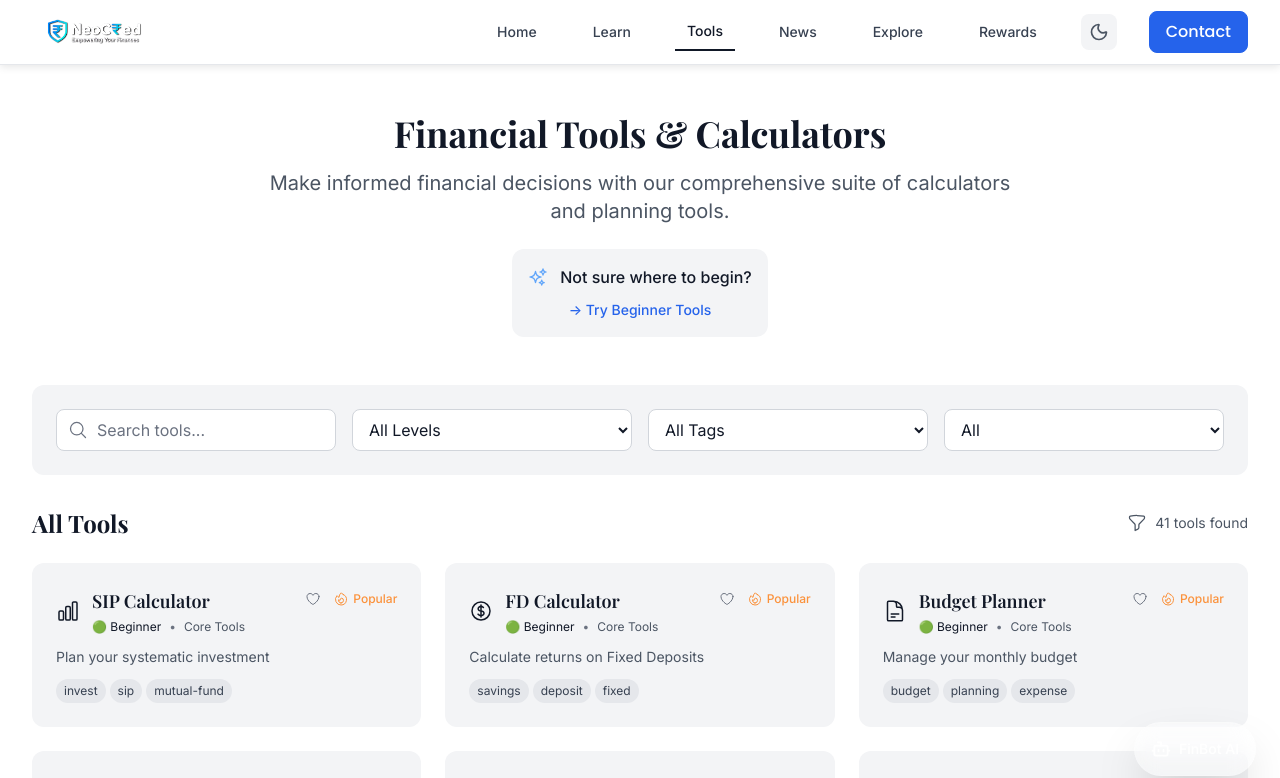
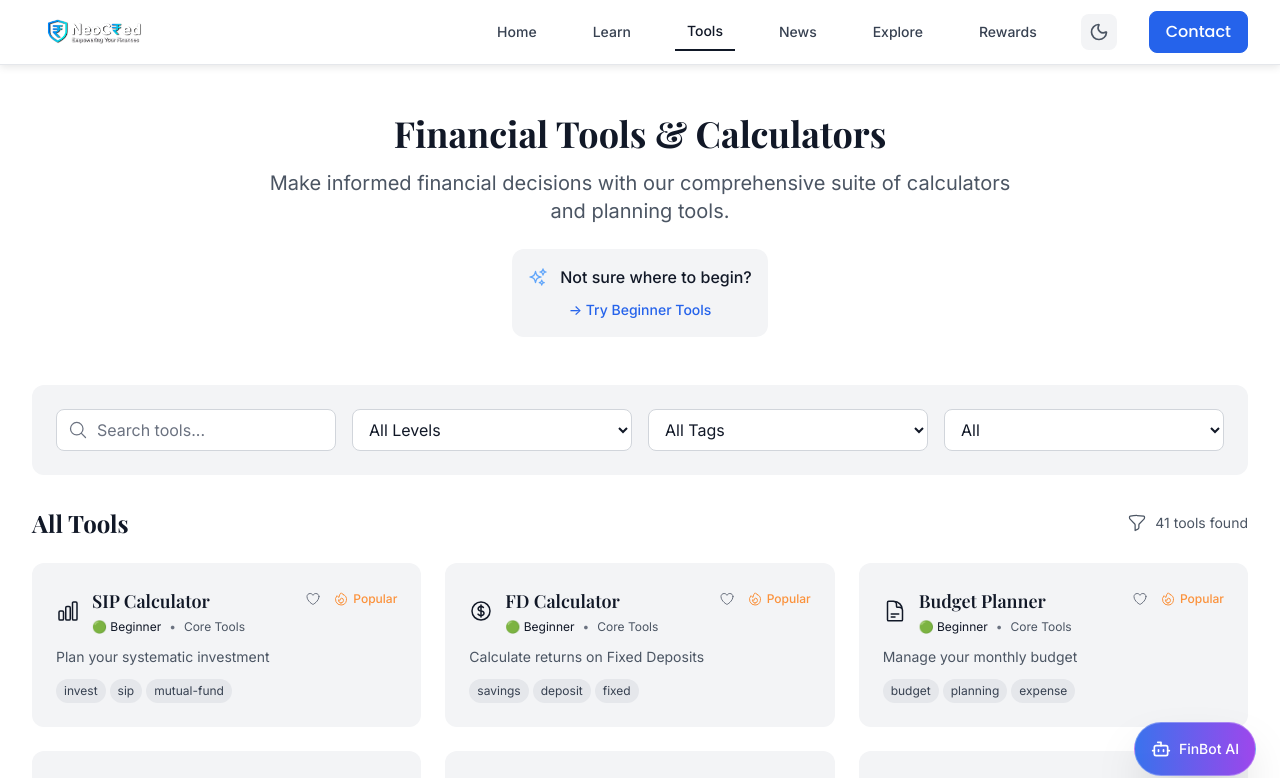
Before and after one commit to Rakesh-dev369/Neocred.in, a React (Vite) app in the folder frontend/: page /tools in a window 1280 px wide. Shown: the top 778 px of the page. Built offline with nearby package versions, Linux system fonts and the light colour scheme.

Commit message:
fix-finbot-visibility-semi-transparent

```diff
--- a/frontend/src/components/FloatingAssistantCTA.jsx
+++ b/frontend/src/components/FloatingAssistantCTA.jsx
@@ -17,7 +17,7 @@ export default function FloatingAssistantCTA() {
     <div className="fixed bottom-6 right-6 z-50">
       <button
         onClick={handleClick}
-        className="bg-white/10 backdrop-blur-md border border-white/20 text-white p-4 rounded-full shadow-2xl hover:bg-white/20 hover:scale-105 transition-all duration-300 flex items-center gap-2"
+        className="bg-gradient-to-r from-blue-600/90 to-purple-600/90 backdrop-blur-sm border border-white/30 text-white p-4 rounded-full shadow-2xl hover:from-blue-700 hover:to-purple-700 hover:scale-105 transition-all duration-300 flex items-center gap-2"
         aria-label="Open FinBot AI Assistant"
       >
         <Bot className="h-5 w-5" />
--- a/frontend/src/components/FloatingBubble.jsx
+++ b/frontend/src/components/FloatingBubble.jsx
@@ -9,7 +9,7 @@ const FloatingBubble = () => {
       {/* Floating Chat Button */}
       <button
         onClick={() => setIsChatOpen(!isChatOpen)}
-        className={`fixed bottom-4 right-4 w-14 h-14 bg-white/10 hover:bg-white/20 backdrop-blur-md border border-white/20 text-white rounded-full shadow-2xl flex items-center justify-center text-xl transition-all duration-300 hover:scale-110 z-40 ${
+        className={`fixed bottom-4 right-4 w-14 h-14 bg-blue-600/90 hover:bg-blue-700 backdrop-blur-sm border border-white/30 text-white rounded-full shadow-2xl flex items-center justify-center text-xl transition-all duration-300 hover:scale-110 z-40 ${
           isChatOpen ? 'rotate-45' : 'rotate-0'
         }`}
         title={isChatOpen ? 'Close FinBot' : 'Chat with FinBot'}
--- a/frontend/vite.config.js
+++ b/frontend/vite.config.js
@@ -8,6 +8,9 @@ export default defineConfig({
     assetsDir: 'assets',
     rollupOptions: {
       output: {
+        entryFileNames: 'assets/[name]-[hash].js',
+        chunkFileNames: 'assets/[name]-[hash].js',
+        assetFileNames: 'assets/[name]-[hash].[ext]',
         manualChunks: {
           vendor: ['react', 'react-dom'],
           router: ['react-router-dom']
```
